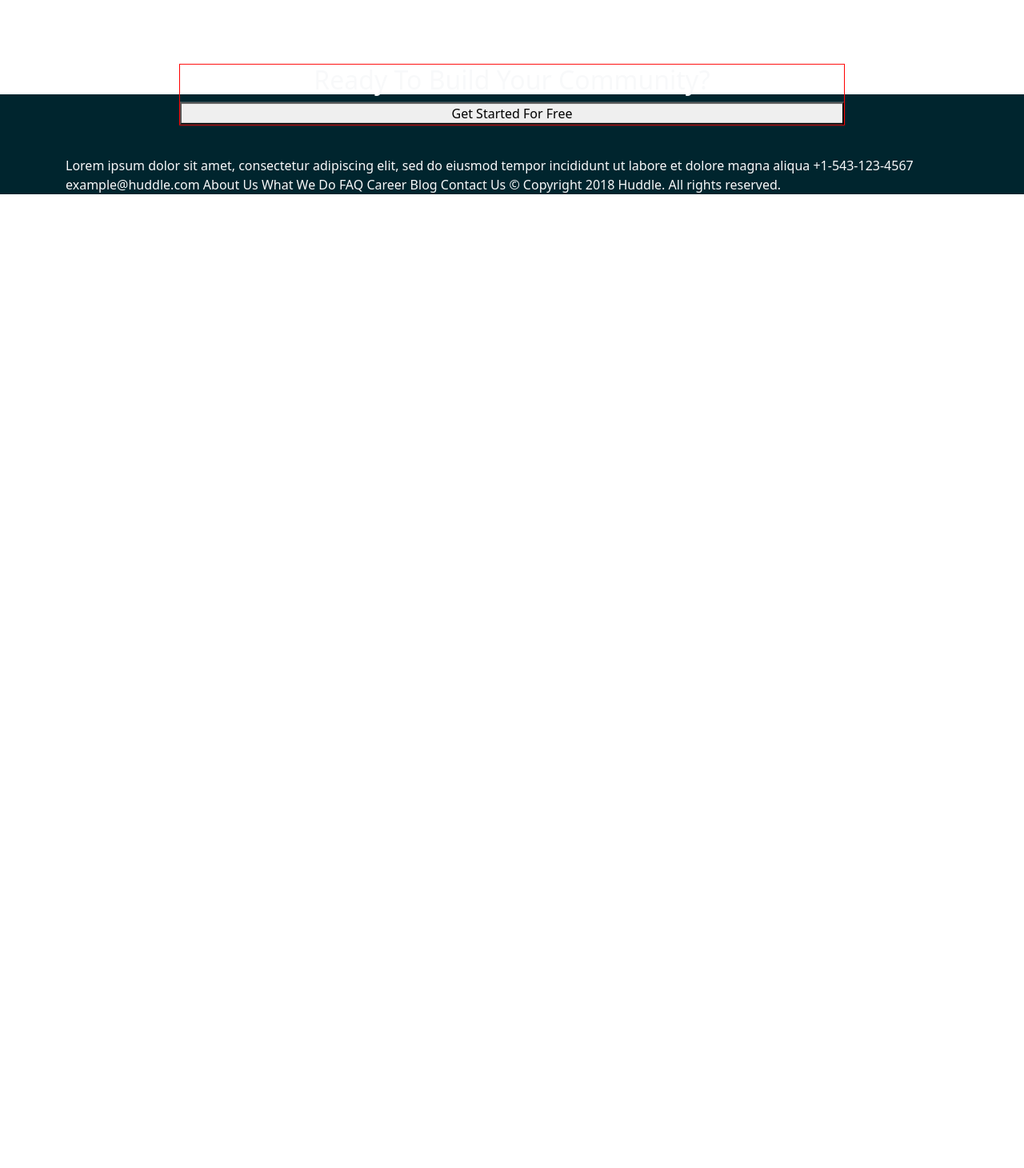
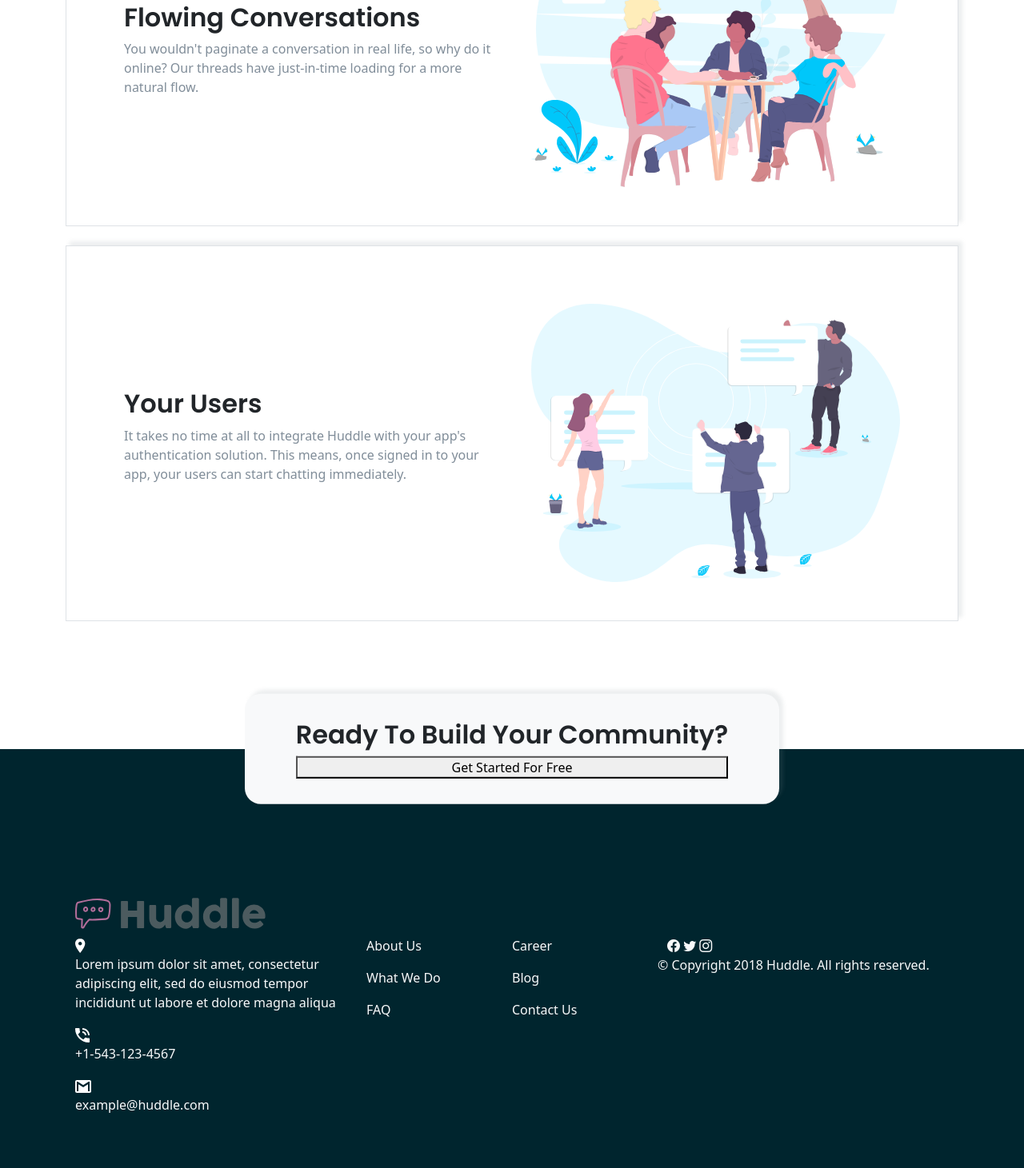
Before and after one commit to WAtuchei/FrontEndMentor-Lv2-Huddle-landing-blocks, a website: page index.html in a window 1280 px wide. Shown: the part 1271-2732 px from the top of the page at 80% size. Before the commit the page ends 1514 px from the top, so only its background shows below. Drawn offline with nearby package versions, Linux system fonts and the light colour scheme.

Commit message:
Add pictures & Code alignment

```diff
--- a/index.css
+++ b/index.css
@@ -27,6 +27,13 @@ body {
     display: flex;
     flex-direction: column;
     align-items: center;
+    font-family: 'Open Sans', sans-serif;
+    font-weight: 400;
+}
+
+h1, h2 {
+    font-family: 'Poppins', sans-serif;
+    font-weight: 600;
 }
 
 header {
@@ -39,12 +46,16 @@ main { margin-top: 4rem !important; }
     .main-con {
         box-shadow: 5px -5px 5px hsla(209, 11%, 55%, 0.151);
     }
+        .main-con p { color: var(--GrayishBlue); }
     .floating-section {
-        width: 65% !important;
+        max-width: 720px;
         transform: translateY(-50%);
         display: flex;
         flex-direction: column;
-        border: 1px solid red;
+        margin: 0 1rem;
+        padding: 2rem 4rem;
+        border-radius: 20px;
+        box-shadow: 5px -5px 5px hsla(209, 11%, 55%, 0.151);
     }
 
 footer {
@@ -54,3 +65,34 @@ footer {
     margin-top: 10rem;
     background-color: var(--VeryDarkCyan);
 }
+    .logo-footer {
+        display: block;
+        width: 70%;
+        filter: invert(.3);
+    }
+
+/* Responsive */
+/*Media Query*/
+@media only screen and (max-width: 400px) {
+
+}
+
+@media only screen and (min-width: 401px) and (max-width: 576px) {
+    .main-con { flex-direction: column-reverse; }
+}
+
+@media only screen and (min-width: 576px) and (max-width: 767px) /*sm*/ {
+
+}
+
+@media only screen and (min-width: 768px) and (max-width: 991px) /*md*/ {
+
+}
+
+@media only screen and (min-width: 992px) and (max-width: 1199px) /*lg*/ {
+
+}
+
+@media only screen and (min-width: 1200px) and (max-width: 1399px) /*xl*/ {
+
+}
--- a/index.html
+++ b/index.html
@@ -9,6 +9,7 @@
    <link rel="stylesheet" href="index.css">
    <link rel="stylesheet" href="node_modules/bootstrap/dist/css/bootstrap.min.css">
    <link rel="stylesheet" href="node_modules/bootstrap/dist/js/bootstrap.min.js">
+   <link rel="stylesheet" href="https://cdn.jsdelivr.net/npm/bootstrap-icons@1.10.3/font/bootstrap-icons.css">
 
    <title>Frontend Mentor | Huddle landing page with alternating feature blocks</title>
 </head>
@@ -26,7 +27,7 @@
             <p>Huddle re-imagines the way we build communities. You have a voice, but so does your audience.
                Create connections with your users as you engage in genuine discussion.</p>
 
-            <button>Get Started For Free</button>
+            <button class="pink-BTN">Get Started For Free</button>
          </div>
 
          <div class="col-12 col-sm-6">
@@ -36,52 +37,91 @@
    </header>
       <!-- main content -->
    <main class="container row justify-content-center">
-      <section class="main-con col-12 gy-4 p-5 border">
+      <section class="main-con col-12 row d-flex align-items-center gx-5 gy-4 p-5 border">
+         <div class="col-12 col-sm-6">
             <h2>Grow Together</h2>
-
             <p>Generate meaningful discussions with your audience and build a strong, loyal community.
                Think of the insightful conversations you miss out on with a feedback form.</p>
+         </div>
+         <div class="col-12 col-sm-6">
+            <img src="images/illustration-grow-together.svg" alt="Grow Together" class="w-100">
+         </div>
       </section>
 
-      <section class="main-con col-12 gy-4 p-5 border">
+      <section class="main-con col-12 row d-flex align-items-center gx-5 gy-4 p-5 border">
+         <div class="col-12 col-sm-6">
             <h2>Flowing Conversations</h2>
-
             <p>You wouldn't paginate a conversation in real life, so why do it online? Our threads
                have just-in-time loading for a more natural flow.</p>
+         </div>
+         <div class="col-12 col-sm-6">
+            <img src="images/illustration-flowing-conversation.svg" alt="Flow Conversations" class="w-100">
+         </div>
       </section>
 
-      <section class="main-con col-12 gy-4 p-5 border">
+      <section class="main-con col-12 row d-flex align-items-center gx-5 gy-4 p-5 border">
+         <div class="col-12 col-sm-6">
             <h2>Your Users</h2>
-
             <p>It takes no time at all to integrate Huddle with your app's authentication solution.
                This means, once signed in to your app, your users can start chatting immediately.</p>
+         </div>
+         <div class="col-12 col-sm-6">
+            <img src="images/illustration-your-users.svg" alt="Your Users" class="w-100">
+         </div>
       </section>
    </main>
 
    <footer class="w-100 justify-content-center text-light">
       <!-- floating -->
-      <section class="floating-section text-center">
+      <section class="floating-section bg-light text-center text-dark">
          <h2>Ready To Build Your Community?</h2>
 
-         <button>Get Started For Free</button>
+         <button class="pink-BTN">Get Started For Free</button>
       </section>
+
+      <!-- info -->
+      <section class="footer-info py-5 mb-5">
+         <div class="container row d-flex justify-content-between">
+            <!-- information -->
+            <div class="info col-12 col-sm-4">
+               <img src="images/logo.svg" alt="Logo" class="logo-footer mb-2">
+
+               <img src="images/icon-location.svg" alt="icon-location">
+               <p> Lorem ipsum dolor sit amet, consectetur adipiscing elit, sed do eiusmod tempor
+                  incididunt ut labore et dolore magna aliqua</p>
+
+               <img src="images/icon-phone.svg" alt="icon-phone">
+               <p>+1-543-123-4567</p>
+               <img src="images/icon-email.svg" alt="icon-email">
+               <p>example@huddle.com</p>
+            </div>
+
+            <!-- Nav -->
+            <div class="col-12 col-sm-4 row p-0">
+               <div class="col-12 col-sm-6 pt-sm-4 pt-md-5">
+                  <p>About Us</p>
+                  <p>What We Do</p>
+                  <p>FAQ</p>
+               </div>
+
+               <div class="col-12 col-sm-6 pt-sm-4 pt-md-5">
+                  <p>Career</p>
+                  <p>Blog</p>
+                  <p>Contact Us</p>
+               </div>
+            </div>
+
+            <!-- Social -->
+            <div class="col-12 col-sm-4 pt-sm-4 pt-md-5">
                <div class="container">
-         Lorem ipsum dolor sit amet, consectetur adipiscing elit, sed do eiusmod tempor
-      incididunt ut labore et dolore magna aliqua
-
-      +1-543-123-4567
-      example@huddle.com
-
-      About Us
-      What We Do
-      FAQ
-
-      Career
-      Blog
-      Contact Us
-
-      &copy; Copyright 2018 Huddle. All rights reserved.
+                  <i class="bi bi-facebook"></i>
+                  <i class="bi bi-twitter"></i>
+                  <i class="bi bi-instagram"></i>
                </div>
+               <p>&copy; Copyright 2018 Huddle. All rights reserved.</p>
+            </div>
+         </div>
+      </section>
    </footer>
 </body>
 </html>
```
Lines whose indentation alone changed are shown as unchanged.
